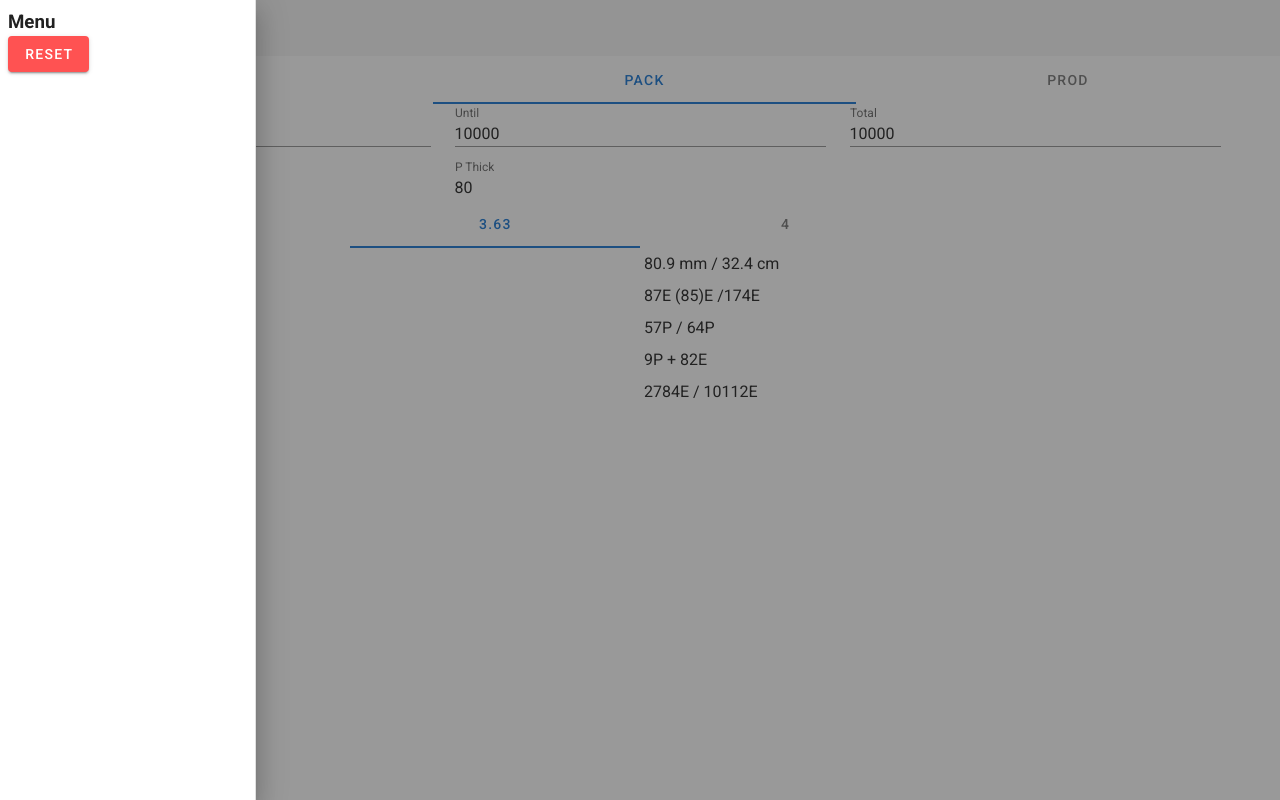
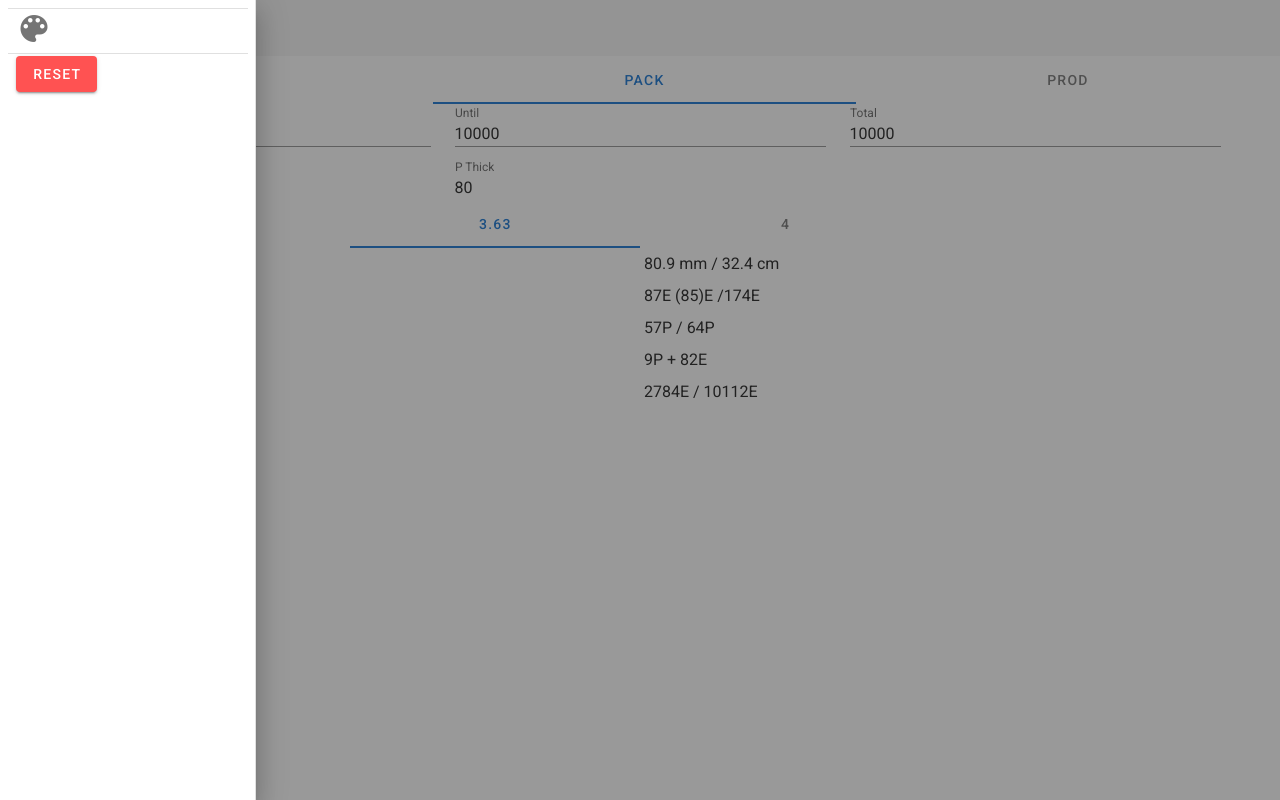
Before and after one commit to aviyot/envelope.calc, a Vue app: page / in a window 1280 px wide. Both pictures are taken after a click on the button 28 px from the left and 32 px from the top of the page. Built offline with nearby package versions, Linux system fonts and the light colour scheme.

Commit message:
enable theme change

```diff
--- a/src/App.vue
+++ b/src/App.vue
@@ -8,8 +8,14 @@
     </v-app-bar>
     <v-navigation-drawer v-model="componentDisplay.drawer" absolute temporary>
       <v-list nav dense>
-        <h3>Menu</h3>
-        <v-btn v-on:click="restState" color="error">RESET</v-btn>
+        <v-divider></v-divider>
+        <v-list-item>
+          <v-icon large v-on:click="toogleTheme">mdi-palette</v-icon>
+        </v-list-item>
+        <v-divider></v-divider>
+        <v-list-item>
+          <v-btn v-on:click="restState" color="error">RESET</v-btn>
+        </v-list-item>
       </v-list>
     </v-navigation-drawer>
     <v-content>
@@ -111,6 +117,10 @@ export default {
     togleShowCalcs() {
       this.showCalcs = !this.showCalcs;
     },
+    toogleTheme() {
+      if (this.$vuetify.theme.dark) this.$vuetify.theme.dark = false;
+      else this.$vuetify.theme.dark = true;
+    },
   },
   beforeCreate() {
     this.$store.commit("initialiseStore");
```
Also changed, not shown: src/plugins/vuetify.js (+3 -6 lines).
